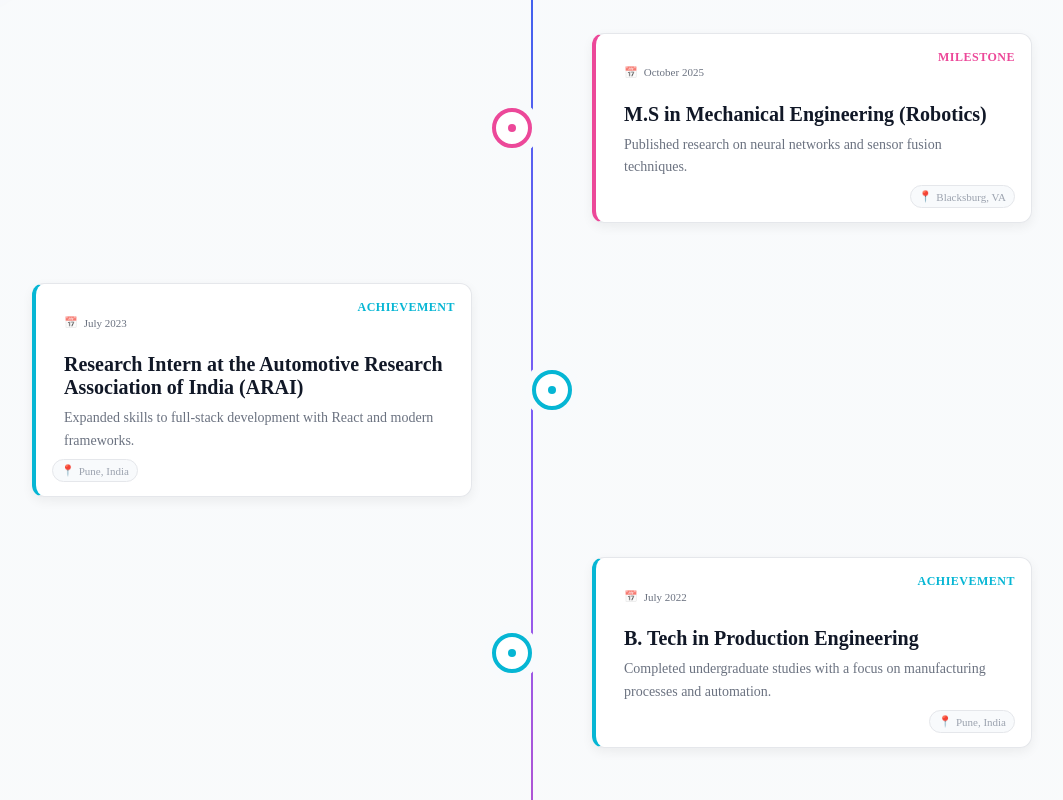
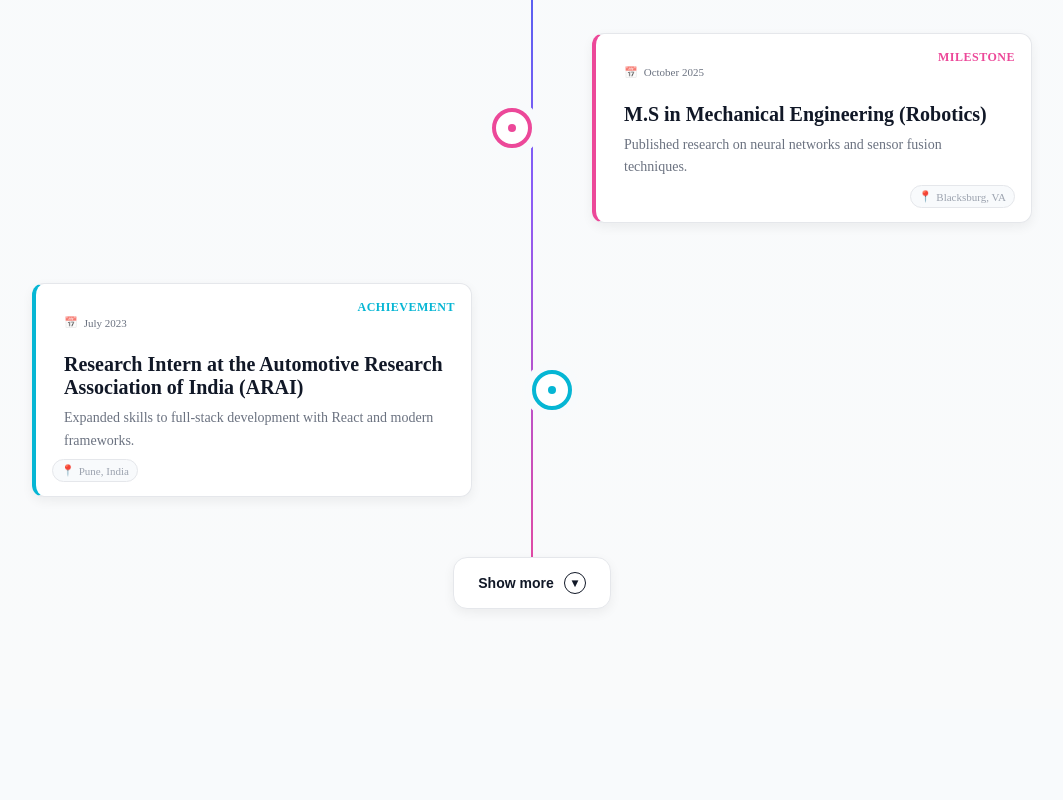
Before and after one commit to rutvikd1/rutvikd1.github.io, a React (Vite) app: page / in a window 1280 px wide. Shown: the part 2000-2800 px from the top of the page, without its empty margins (108-1171 px from the left). Built offline with nearby package versions, Linux system fonts and the light colour scheme.

Commit message:
update journey show more button

```diff
--- a/src/components/sections/Journey.jsx
+++ b/src/components/sections/Journey.jsx
@@ -1,8 +1,9 @@
-import React from 'react';
+import React, { useState } from 'react';
 import { useNavigate } from 'react-router-dom';
 
 const Journey = () => {
   const navigate = useNavigate();
+  const [isExpanded, setIsExpanded] = useState(false);
   const handleMilestoneClick = (link) => {
     if (!link) {
       return;
@@ -74,6 +75,8 @@ const Journey = () => {
     }
   ];
 
+  const visibleMilestones = isExpanded ? milestones : milestones.slice(0, 3);
+
   return (
     <section id="journey" style={{
       padding: '100px 20px',
@@ -144,7 +147,7 @@ const Journey = () => {
           }} />
 
           {/* Timeline items */}
-          {milestones.map((milestone, index) => (
+          {visibleMilestones.map((milestone, index) => (
             <div
               key={index}
               style={{
@@ -374,6 +377,62 @@ const Journey = () => {
               )}
             </div>
           ))}
+
+          {!isExpanded && milestones.length > 3 && (
+            <div style={{ display: 'flex', justifyContent: 'center', marginTop: '12px', position: 'relative', zIndex: 20 }}>
+              <button
+                type="button"
+                onClick={() => setIsExpanded(true)}
+                style={{
+                  display: 'inline-flex',
+                  alignItems: 'center',
+                  gap: '10px',
+                  padding: '14px 24px',
+                  borderRadius: '14px',
+                  border: '1px solid var(--border-color)',
+                  backgroundColor: 'var(--surface-bg)',
+                  color: 'var(--text-primary)',
+                  fontSize: '14px',
+                  fontWeight: 700,
+                  cursor: 'pointer',
+                  boxShadow: 'var(--card-shadow)',
+                  transition: 'all 0.25s ease',
+                  position: 'relative',
+                  zIndex: 21
+                }}
+                onMouseEnter={(e) => {
+                  e.currentTarget.style.transform = 'translateY(-2px)';
+                  e.currentTarget.style.borderColor = '#2563eb';
+                  e.currentTarget.style.boxShadow = '0 10px 24px rgba(37, 99, 235, 0.18)';
+                }}
+                onMouseLeave={(e) => {
+                  e.currentTarget.style.transform = 'translateY(0)';
+                  e.currentTarget.style.borderColor = 'var(--border-color)';
+                  e.currentTarget.style.boxShadow = 'var(--card-shadow)';
+                }}
+                aria-label="Show more journey milestones"
+              >
+                <span>Show more</span>
+                <span
+                  aria-hidden="true"
+                  style={{
+                    width: '20px',
+                    height: '20px',
+                    borderRadius: '50%',
+                    border: '1px solid currentColor',
+                    display: 'inline-flex',
+                    alignItems: 'center',
+                    justifyContent: 'center',
+                    fontSize: '12px',
+                    lineHeight: 1,
+                    fontWeight: 900
+                  }}
+                >
+                  ▾
+                </span>
+              </button>
+            </div>
+          )}
         </div>
       </div>
 
```
